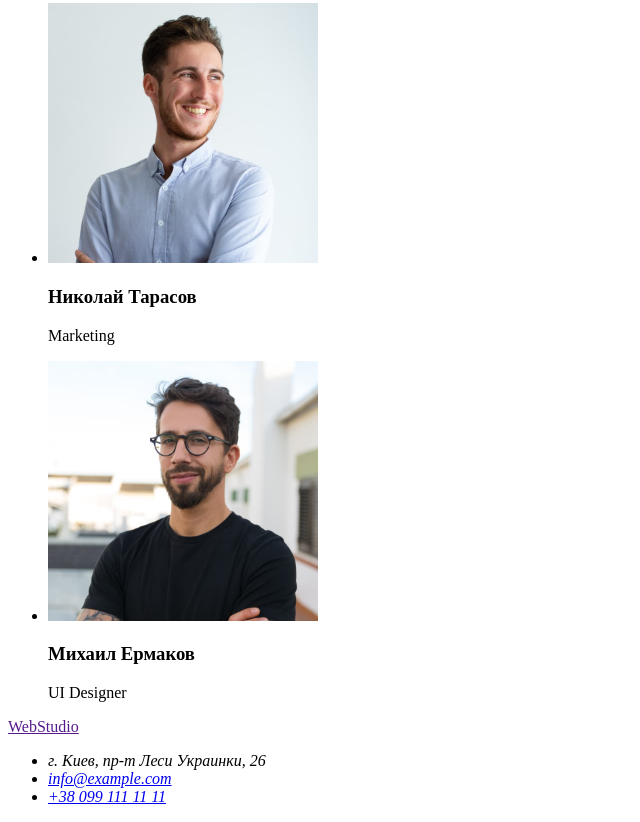
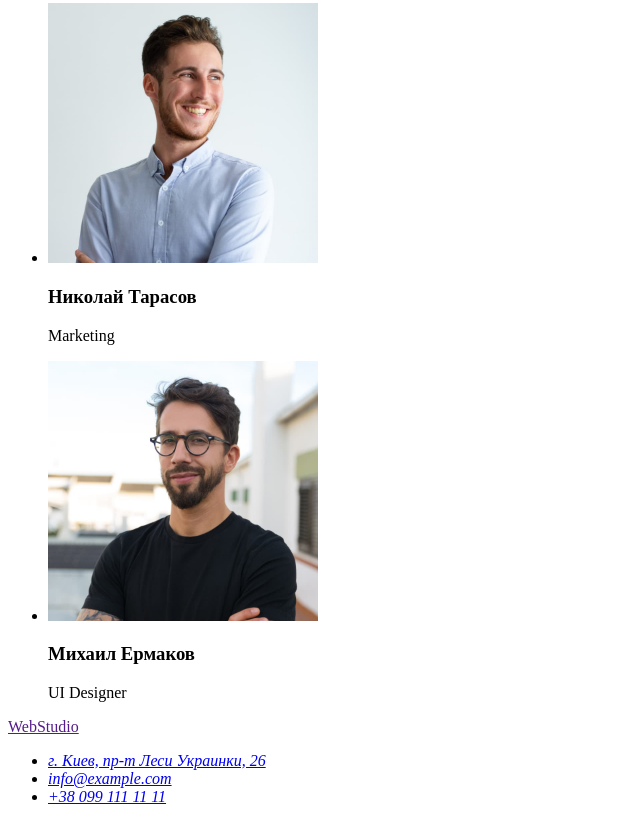
Before and after one commit to Djony09/goit-markup-hw-01, a plain HTML site: page index.html in a window 1280 px wide. Shown: the part 2333-3155 px from the top of the page, without its empty margins (0-640 px from the left). Drawn offline with Linux system fonts and the light colour scheme.

Commit message:
Update index.html

```diff
--- a/index.html
+++ b/index.html
@@ -4,7 +4,7 @@
     <meta charset="UTF-8" />
     <meta http-equiv="X-UA-Compatible" content="IE=edge" />
     <meta name="viewport" content="width=device-width, initial-scale=1.0" />
-    <title>goit-markup-hw-01</title>
+    <title>WebStudio</title>
   </head>
   <body>
     <header>
@@ -138,7 +138,9 @@
       <a href="" lang="en">WebStudio</a>
       <address>
         <ul>
-          <li>г. Киев, пр-т Леси Украинки, 26</li>
+          <li>
+            <a href="https://goo.gl/maps/DxKHjs3BNdcCaKPUA" target="_blank" rel="noopener noreferrer">г. Киев, пр-т Леси Украинки, 26</a>
+          </li>
           <li>
             <a href="mailto:info@example.com">info@example.com</a>
           </li>
```
